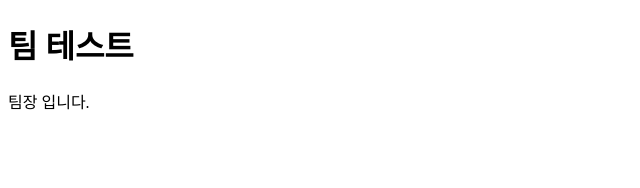
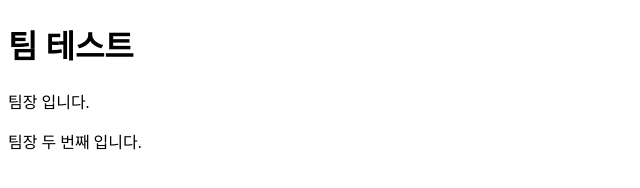
Before and after one commit to fs-class/team, a plain HTML site: page index.html in a window 1280 px wide. Shown: the whole page, without its empty margins (0-640 px from the left). Drawn offline with Linux system fonts and the light colour scheme.

Commit message:
feat: 메인 페이지 구현

```diff
--- a/index.html
+++ b/index.html
@@ -8,5 +8,7 @@
 <body>
     <h1>팀 테스트</h1>
     <p>팀장 입니다.</p>
+    <p>팀장 두 번째 입니다.</p>
+</body>
 </body>
 </html>
```
